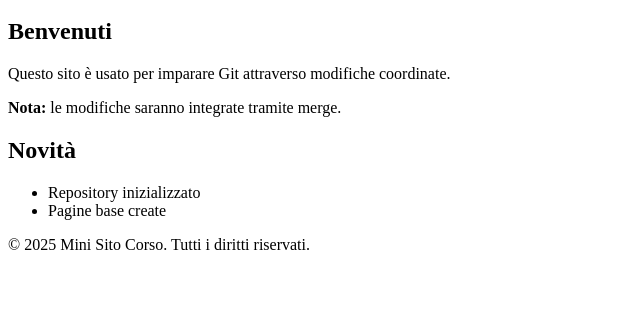
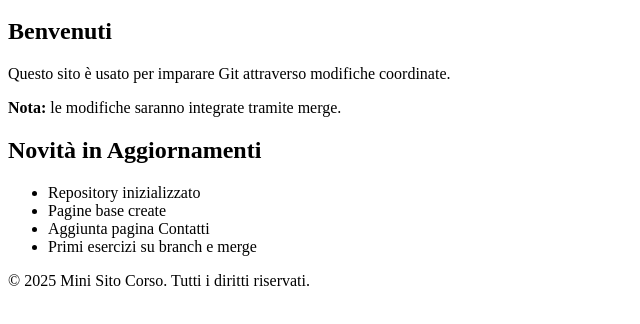
Before and after one commit to cavernisilvia-code/Repository, a plain HTML site: page index.html in a window 1280 px wide. Shown: the part 136-460 px from the top of the page, without its empty margins (0-640 px from the left). Drawn offline with Linux system fonts and the light colour scheme.

Commit message:
modifiche in news

```diff
--- a/index.html
+++ b/index.html
@@ -28,10 +28,12 @@
     </section>
 
     <section id="news">
-      <h2>Novità</h2>
+      <h2>Novità in Aggiornamenti</h2>
       <ul>
         <li>Repository inizializzato</li>
         <li>Pagine base create</li>
+        <li>Aggiunta pagina Contatti</li>
+        <li>Primi esercizi su branch e merge</li>
       </ul>
     </section>
   </main>
```
